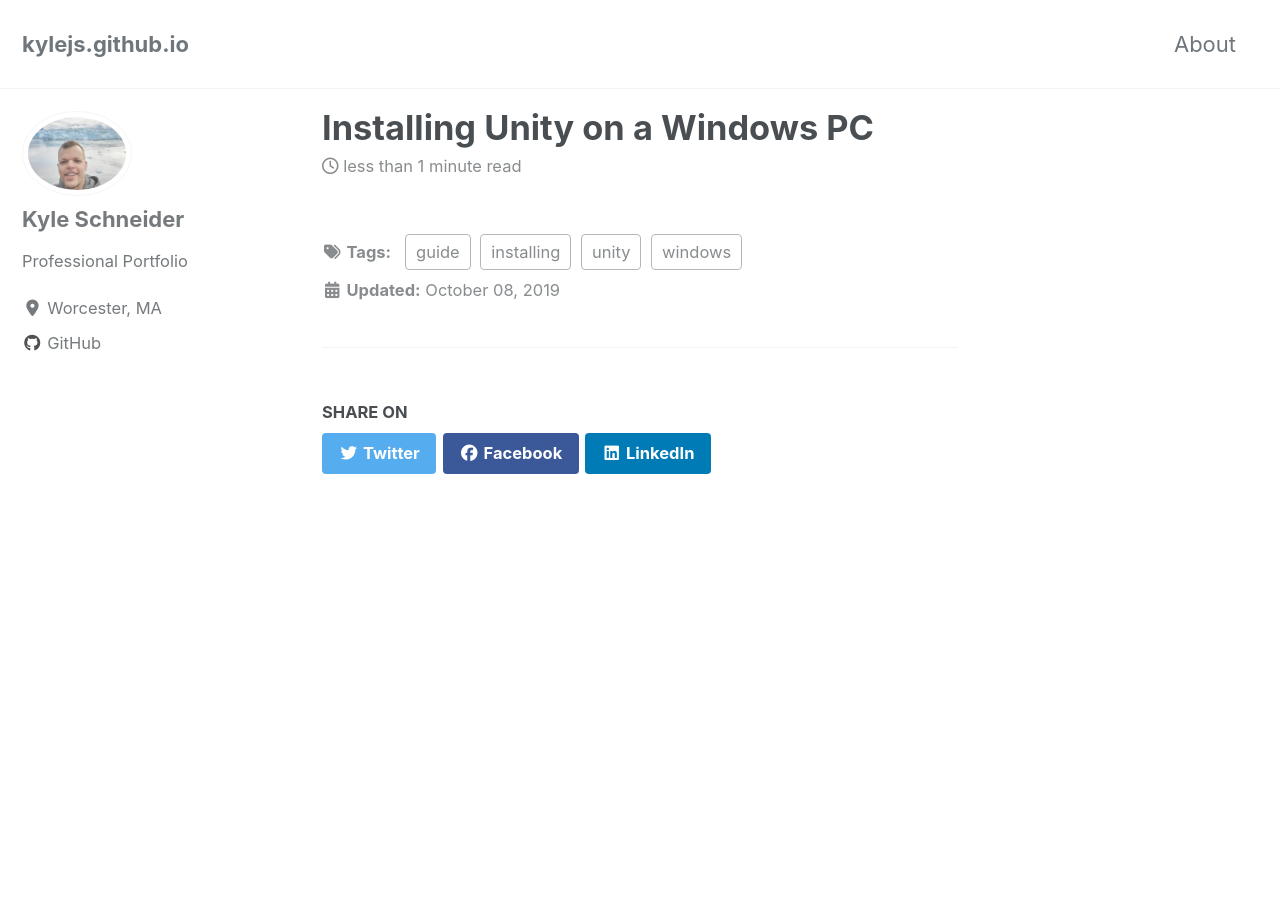
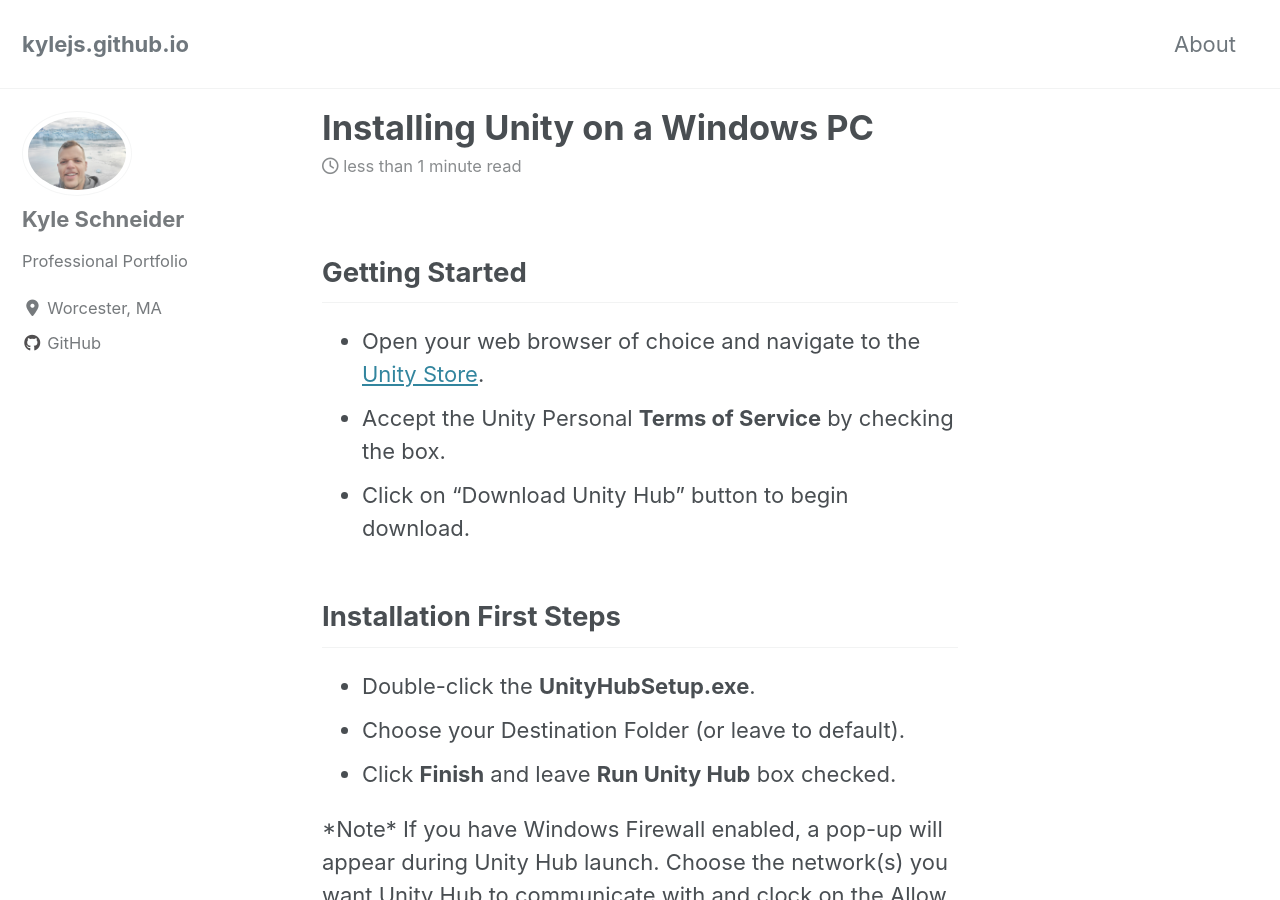
Before and after one commit to kylejs/kylejs.github.io, a Jekyll site: the page built from _posts/2009-10-08-installing_unity.md, in a window 1280 px wide and 900 px high. Built offline with Jekyll 4.4.1, drawn with Linux system fonts in a browser that asks for light colours; cached includes are drawn as plain includes; nearby versions of some CDN libraries; some of the changed text lies outside the part shown.

Commit message:
New git website 18

```diff
--- a/_posts/2009-10-08-installing_unity.md
+++ b/_posts/2009-10-08-installing_unity.md
@@ -4,3 +4,21 @@
 tags: [unity, windows, guide, installing]
 excerpt:  "Unity, Installation, Guide, Windows"
 ---
+
+## Getting Started
+
+* Open your web browser of choice and navigate to the [Unity Store](https://https://store.unity.com/download).
+* Accept the Unity Personal **Terms of Service** by checking the box.
+* Click on "Download Unity Hub" button to begin download.
+
+## Installation First Steps
+
+* Double-click the **UnityHubSetup.exe**.
+* Choose your Destination Folder (or leave to default).
+* Click **Finish** and leave **Run Unity Hub** box checked.
+
+\*Note* If you have Windows Firewall enabled, a pop-up will appear during Unity Hub launch. Choose the network(s) you want Unity Hub to communicate with and clock on the Allow Access button to finish.
+
+## Using Unity Hub
+
+![](../images/unity_install/unity_hub.jpg)
```
Also changed, not shown: images/unity_install/unity_hub.jpg (added).
